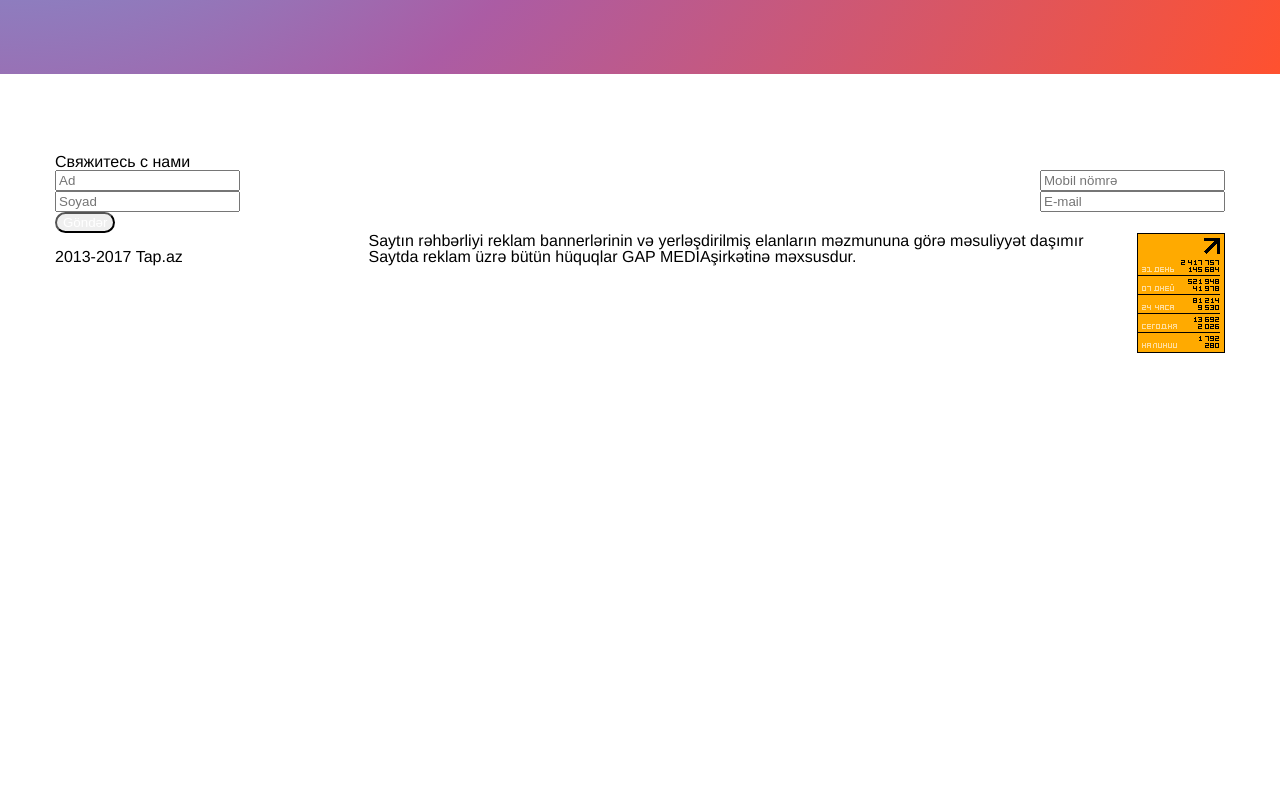
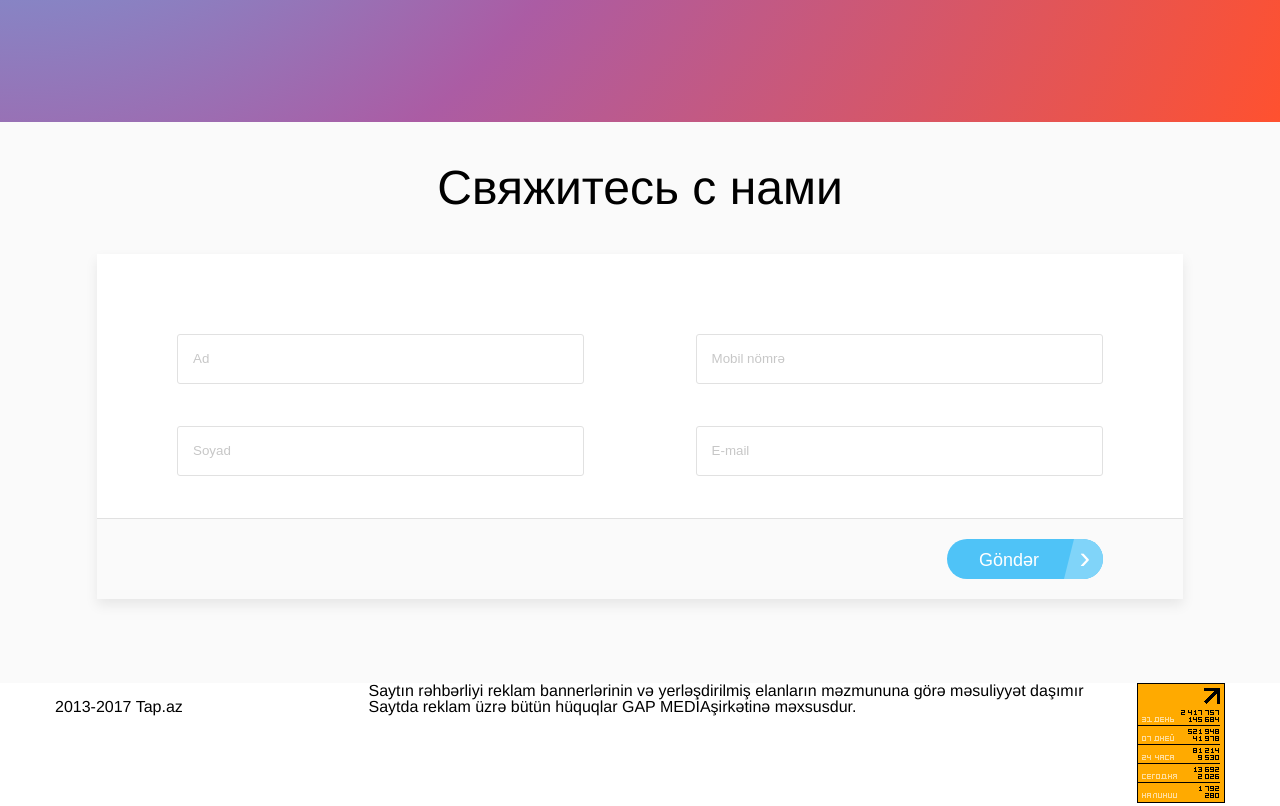
Before and after one commit to inci-august/tap, a website: page index.html in a window 1280 px wide. Shown: the part 2880-3686 px from the top of the page. Before the commit the page ends 3236 px from the top, so only its background shows below. Drawn offline with Linux system fonts and the light colour scheme.

Commit message:
Complete styling contacts section

```diff
--- a/index.html
+++ b/index.html
@@ -159,6 +159,7 @@
         <h2 class="contacts__title">Свяжитесь с нами</h2>
 
         <form id="contact-form" class="contact-form">
+          <div class="contact-form__content">
             <div class="row">
               <input type="text" placeholder="Ad">
               <input type="tel" placeholder="Mobil nömrə">
@@ -167,21 +168,22 @@
               <input type="text" placeholder="Soyad">
               <input type="email" placeholder="E-mail">
             </div> <!-- /.row -->
+          </div> <!-- /.contact-form__content -->
           <div class="contact-form__footer">
-            <input type="submit" id="contact-form-submit" class="btn btn--blue" value="Göndər">
+            <button type="submit" id="contact-form-submit" class="btn btn--blue btn--small btn--glowy">Göndər <span class="slant-right"></span></button>
           </div>
         </form>
       </div> <!-- /.wrapper -->
     </section> <!-- /#contacts-section -->
 
     <!-- FOOTER SECTION -->
-    <footer id="site-footer">
+    <footer class="site-footer">
       <div class="wrapper">
         <div class="row">
           <div class="site-footer__about">
             <a href="#">Haqqımızda</a>
             <p>2013-2017 Tap.az</p>
-            <div class="contacts">
+            <div class="site-footer__contacts">
               <a href="mailto:tap@tap.az">tap@tap.az</a>
               <a href="tel:0125990805">Dəstək: (012) 599-08-05</a>
             </div> <!-- /.contacts-->
@@ -208,7 +210,7 @@
           </div> <!-- /.site-footer__counters -->
         </div> <!-- /.row -->
       </div> <!-- /.wrapper -->
-    </footer> <!-- /#site-footer -->
+    </footer> <!-- /.site-footer -->
 
   </div> <!-- /.container -->
 
--- a/src/scss/components/_button.scss
+++ b/src/scss/components/_button.scss
@@ -2,11 +2,19 @@
   color: #FFF;
   text-decoration: none;
   display: inline-block;
+  border: none;
   border-radius: 100px;
+  transition: all .2s linear;
+  cursor: pointer;
 
   &--orange {
     background-color: $pinkish-orange;
     box-shadow: 0 4px 6px 0 rgba(0, 0, 0, 0.25);
+
+    &:hover {
+      background-color: darken($pinkish-orange, 6%);
+      box-shadow: 0 2px 4px 0 rgba(0, 0, 0, 0.25);
+    }
   }
 
   &--large {
@@ -14,4 +22,46 @@
     font-size: 1.75rem;
     font-weight: 600;
   }
+
+  &--blue {
+    background-color: $aqua-blue;
+  }
+
+  &--small {
+    padding: .7rem 4rem .5rem 2rem;
+    font-size: 18px;
+  }
+
+  &--glowy {
+    position: relative;
+    overflow: hidden;
+
+    .slant-right {
+      position: absolute;
+      background: lighten($aqua-blue, 10%);
+      bottom: 0;
+      right: -3px;
+      font-size: 2rem;
+      width: 2.3rem;
+      height: 100%;
+      transform: skew(-14deg);
+      transition: all .3s ease-in-out;
+
+      &:after {
+        position: absolute;
+        content: '\203A';
+        display: table;
+        top: 0;
+        right: 1rem;
+        transform: skew(14deg);
+      }
+    }
+
+    &:hover {
+      .slant-right {
+        background: transparent;
+        width: 100%;
+      }
+    }
+  }
 }
--- /dev/null
+++ b/src/scss/components/_contacts-section.scss
@@ -0,0 +1,39 @@
+.contacts {
+  background: $light-bg;
+  padding: 42px;
+
+  &__title {
+    text-align: center;
+    font-size: 3rem;
+  }
+
+  .contact-form {
+    margin: 42px;
+    box-shadow: 0 6px 12px 0 rgba(0, 0, 0, 0.08);
+
+    &__content {
+      background: #fff;
+      padding: 80px 80px 0 80px;
+
+      input {
+        height: 50px;
+        padding: 14px 15px;
+        width: 44%;
+        border: 1px solid darken($light-bg, 10%);
+        color: $main-text;
+        border-radius: 3px;
+        margin-bottom: 42px;
+
+        &::placeholder {
+          color: darken($light-bg, 20%);
+        }
+      }
+    }
+
+    &__footer {
+      padding: 20px 80px;
+      border-top: 1px solid darken($light-bg, 10%);
+      text-align: right;
+    }
+  }
+}
--- a/src/scss/components/_create-store-section.scss
+++ b/src/scss/components/_create-store-section.scss
@@ -3,7 +3,6 @@
   color: #fff;
   padding: 70px 0;
   position: relative;
-  top: -5rem;
 
   .row {
     padding: 0 3rem;
--- a/src/scss/styles.scss
+++ b/src/scss/styles.scss
@@ -9,3 +9,4 @@
 @import 'components/advantages';
 @import 'components/mobile-section';
 @import 'components/create-store-section';
+@import 'components/contacts-section';
```
Also changed, not shown: dist/styles.css. Lines whose indentation alone changed are shown as unchanged.
